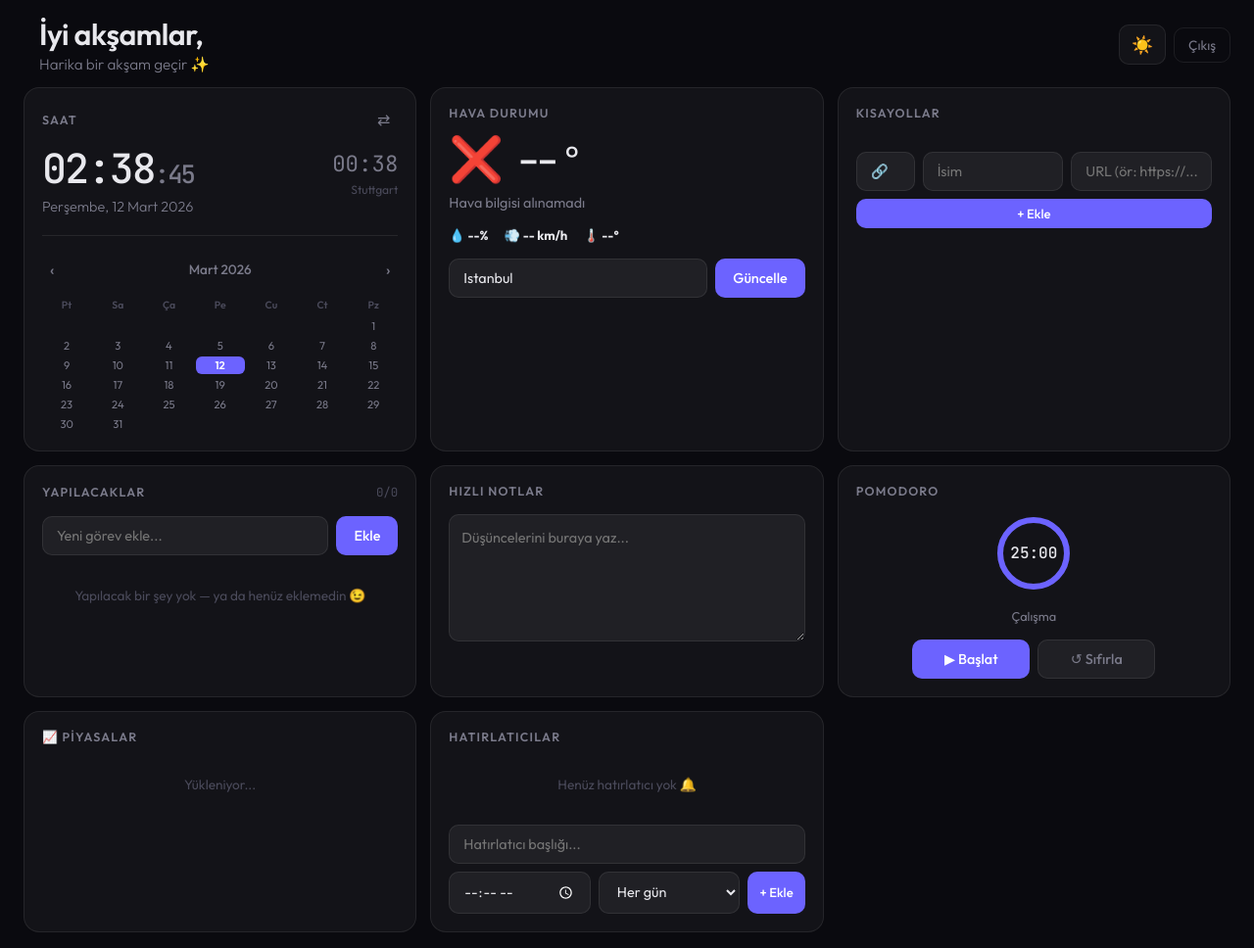
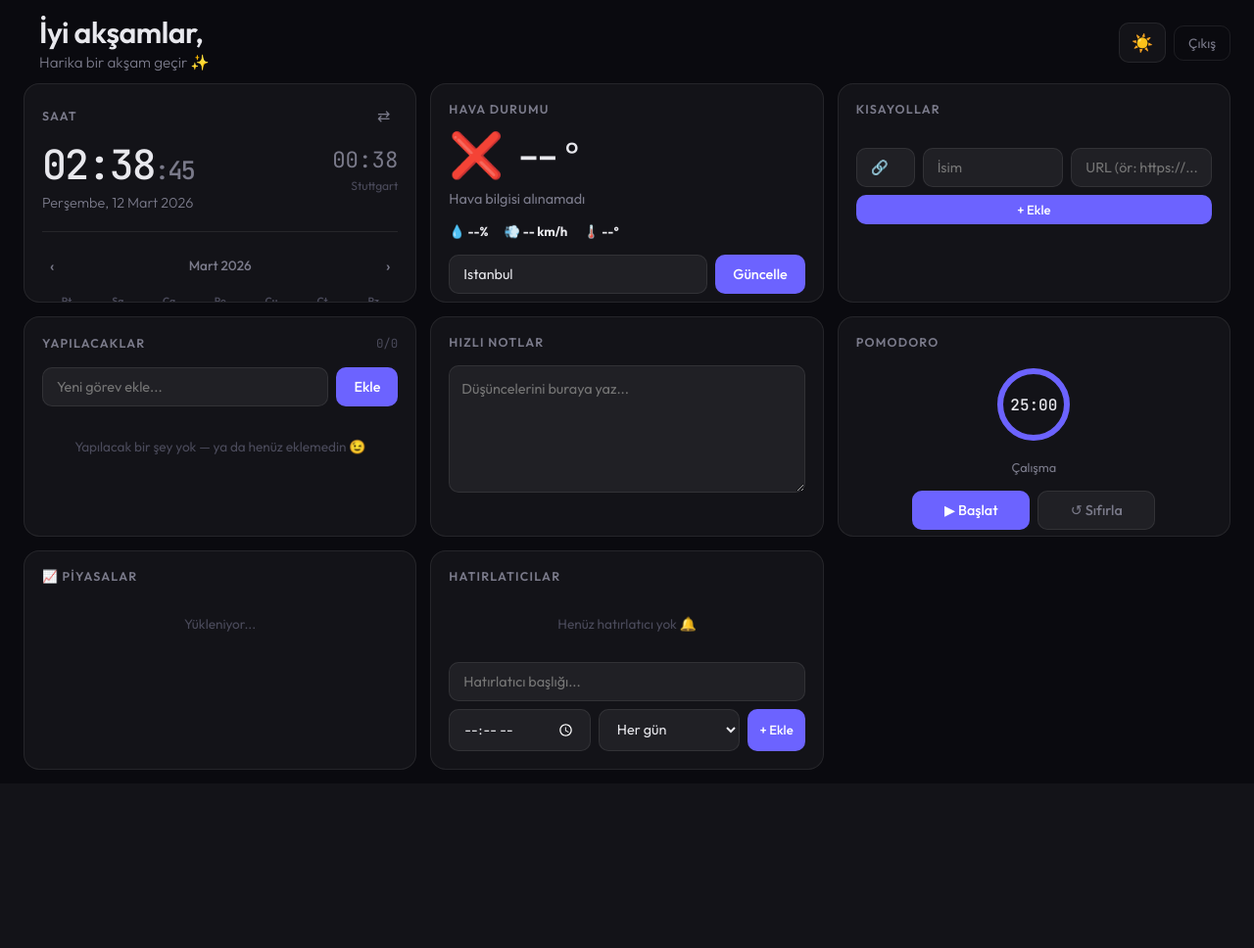
Before and after one commit to I-Twirn-I/dashboard, a Flask app: template templates/index.html in a window 1280 px wide. Shown: the whole page at 98% size. After the commit the page ends 786 px from the top, so only its background shows below. Run offline with Flask 3, Linux system fonts and the light colour scheme; the template is opened without the code that fills it, so the values that code supplies are empty; some libraries are stand-ins or nearby versions.

Commit message:
fix: dashboard 100vh içine sabitlendi, scroll yok

```diff
--- a/templates/index.html
+++ b/templates/index.html
@@ -61,24 +61,37 @@
 
         * { box-sizing: border-box; margin: 0; padding: 0; }
 
+        html, body {
+            height: 100%;
+            overflow: hidden;
+        }
+
         body {
             font-family: var(--font-main);
             background: var(--bg-primary);
             color: var(--text-primary);
-            min-height: 100vh;
             transition: background var(--transition), color var(--transition);
         }
 
-        .container { max-width: 1280px; margin: 0 auto; padding: 16px 24px; }
+        .container {
+            max-width: 1280px;
+            margin: 0 auto;
+            padding: 14px 24px;
+            height: 100vh;
+            display: flex;
+            flex-direction: column;
+            overflow: hidden;
+        }
 
         /* ── Header ── */
         .header {
             display: flex;
             align-items: center;
             justify-content: space-between;
-            margin-bottom: 14px;
+            margin-bottom: 12px;
             flex-wrap: wrap;
             gap: 10px;
+            flex-shrink: 0;
         }
 
         .greeting h1 { font-size: 1.9rem; font-weight: 600; letter-spacing: -0.5px; margin-bottom: 2px; }
@@ -116,7 +129,11 @@
         .grid {
             display: grid;
             grid-template-columns: repeat(3, 1fr);
+            grid-auto-rows: 1fr;
             gap: 14px;
+            flex: 1;
+            min-height: 0;
+            overflow: hidden;
         }
 
         /* ── Card base ── */
@@ -128,6 +145,9 @@
             transition: border-color var(--transition), background var(--transition), box-shadow var(--transition);
             position: relative;
             overflow: hidden;
+            min-height: 0;
+            display: flex;
+            flex-direction: column;
         }
         .card:hover { border-color: var(--border-hover); background: var(--bg-card-hover); }
 
```
